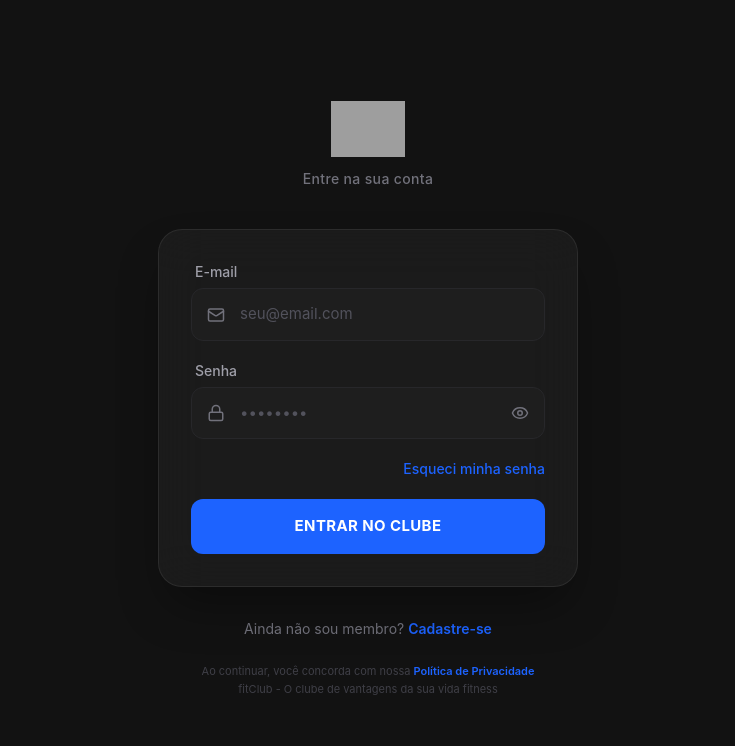
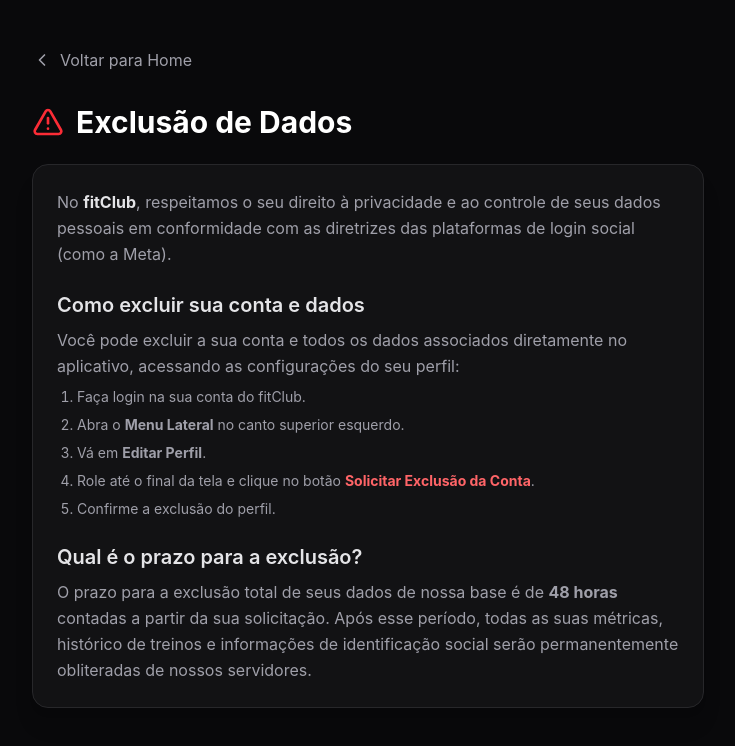
Before and after one commit to andrebalasini/fitClub, a React (Vite) app: page /excluir-dados in a window 1280 px wide. Before the commit this address led to /login. Shown: the top 746 px of the page, without its empty margins (272-1007 px from the left). Built offline with nearby package versions, Linux system fonts and the light colour scheme; grey boxes are pictures that could not be loaded.

Commit message:
exclusao de conta

```diff
--- a/src/App.tsx
+++ b/src/App.tsx
@@ -13,6 +13,7 @@
 import { AuthLogin } from './pages/AuthLogin';
 import { AuthSignUp } from './pages/AuthSignUp';
 import { PrivacyPolicy } from './pages/PrivacyPolicy';
+import { DataDeletion } from './pages/DataDeletion';
 import { Loader2 } from 'lucide-react';
 import type { ReactNode } from 'react';
 
@@ -59,6 +60,7 @@
       <Route path="/login" element={<PublicRoute><AuthLogin /></PublicRoute>} />
       <Route path="/auth/cadastro" element={<PublicRoute><AuthSignUp /></PublicRoute>} />
       <Route path="/privacidade" element={<PrivacyPolicy />} />
+      <Route path="/excluir-dados" element={<DataDeletion />} />
 
       {/* Protected full screen routes */}
       <Route path="/treino/novo" element={<ProtectedRoute><NewWorkout /></ProtectedRoute>} />
--- a/src/components/layout/SideMenu.tsx
+++ b/src/components/layout/SideMenu.tsx
@@ -1,10 +1,11 @@
-import { X, User, Settings, Trophy, LogOut, ChevronRight, MessageCircle, Info, CheckCircle2 } from 'lucide-react';
+import { X, User, Settings, Trophy, LogOut, ChevronRight, MessageCircle, Info, CheckCircle2, Trash2 } from 'lucide-react';
 import { cn } from '../../lib/utils';
 import { useNavigate } from 'react-router-dom';
 import { useAuth } from '../../contexts/AuthContext';
 import { useState, useEffect } from 'react';
 import { supabase } from '../../lib/supabase';
 import { getCurrentUserId } from '../../lib/auth';
+import { ConfirmDeleteModal } from '../ConfirmDeleteModal';
 
 interface SideMenuProps {
   isOpen: boolean;
@@ -28,6 +29,9 @@
   const [avatarUrl, setAvatarUrl] = useState('');
   const [avatarFile, setAvatarFile] = useState<File | null>(null);
   const [isSaving, setIsSaving] = useState(false);
+
+  const [isDeleteModalOpen, setIsDeleteModalOpen] = useState(false);
+  const [isDeletingAccount, setIsDeletingAccount] = useState(false);
 
   useEffect(() => {
     async function loadData() {
@@ -109,6 +113,27 @@
       alert('Erro ao salvar o perfil. Verifique sua conexão e tente novamente.');
     } finally {
       setIsSaving(false);
+    }
+  };
+
+  const handleDeleteAccount = async () => {
+    setIsDeletingAccount(true);
+    try {
+      const uid = getCurrentUserId();
+      if (!uid) throw new Error('Not logged in');
+
+      // Request deletion locally by flagging or storing it, or just sign out.
+      await supabase.from('profiles').update({ is_deleted: true }).eq('id', uid);
+
+      onClose();
+      await signOut();
+      navigate('/login', { replace: true });
+      window.location.reload();
+    } catch (e) {
+      console.error(e);
+      alert('Erro ao solicitar exclusão da conta. Tente novamente.');
+    } finally {
+      setIsDeletingAccount(false);
     }
   };
 
@@ -294,11 +319,32 @@
                 >
                   {isSaving ? 'Salvando...' : <><CheckCircle2 size={18} /> Salvar Alterações</>}
                 </button>
+
+                <div className="border-t border-zinc-800 my-2 pt-4">
+                  <button
+                    onClick={() => setIsDeleteModalOpen(true)}
+                    type="button"
+                    className="w-full bg-red-500/10 hover:bg-red-500/20 active:scale-95 transition-all text-red-500 font-bold py-3.5 rounded-xl flex items-center justify-center gap-2"
+                  >
+                    <Trash2 size={18} /> Solicitar Exclusão da Conta
+                  </button>
+                </div>
               </div>
             )}
           </div>
         </div>
       )}
+      {isDeleteModalOpen && (
+        <ConfirmDeleteModal
+          title="Excluir Conta?"
+          description="Sua conta e todos os dados associados serão removidos em até 48 horas. Você perderá seus pontos e histórico de treino."
+          onConfirm={handleDeleteAccount}
+          onCancel={() => setIsDeleteModalOpen(false)}
+          isDeleting={isDeletingAccount}
+          confirmText="Bloquear e Excluir"
+          actionLoadingText="Processando..."
+        />
+      )}
     </>
   );
 }
--- /dev/null
+++ b/src/pages/DataDeletion.tsx
@@ -0,0 +1,52 @@
+import { ChevronLeft, AlertTriangle } from 'lucide-react';
+import { useNavigate } from 'react-router-dom';
+
+export function DataDeletion() {
+  const navigate = useNavigate();
+
+  return (
+    <div className="min-h-screen bg-[#09090b] text-zinc-300 px-6 py-12 font-sans flex flex-col">
+      <div className="max-w-2xl mx-auto w-full">
+        <button
+          onClick={() => navigate('/')}
+          className="flex items-center gap-2 text-zinc-400 hover:text-white transition-all active:scale-95 mb-8"
+        >
+          <ChevronLeft size={20} />
+          Voltar para Home
+        </button>
+
+        <div className="flex items-center gap-3 mb-6">
+          <AlertTriangle size={32} className="text-red-500" />
+          <h1 className="text-3xl font-bold text-white">Exclusão de Dados</h1>
+        </div>
+
+        <div className="space-y-6 text-zinc-400 leading-relaxed bg-[#121214] border border-[#27272a] rounded-2xl p-6 shadow-xl">
+          <p>
+            No <strong className="text-zinc-200">fitClub</strong>, respeitamos o seu direito à privacidade e ao controle de seus dados pessoais em conformidade com as diretrizes das plataformas de login social (como a Meta).
+          </p>
+
+          <section className="space-y-2">
+            <h2 className="text-xl font-semibold text-zinc-200">Como excluir sua conta e dados</h2>
+            <p>
+              Você pode excluir a sua conta e todos os dados associados diretamente no aplicativo, acessando as configurações do seu perfil:
+            </p>
+            <ol className="list-decimal pl-5 space-y-2 text-sm mt-2">
+              <li>Faça login na sua conta do fitClub.</li>
+              <li>Abra o <strong>Menu Lateral</strong> no canto superior esquerdo.</li>
+              <li>Vá em <strong>Editar Perfil</strong>.</li>
+              <li>Role até o final da tela e clique no botão <strong className="text-red-400">Solicitar Exclusão da Conta</strong>.</li>
+              <li>Confirme a exclusão do perfil.</li>
+            </ol>
+          </section>
+
+          <section className="space-y-2">
+            <h2 className="text-xl font-semibold text-zinc-200">Qual é o prazo para a exclusão?</h2>
+            <p>
+              O prazo para a exclusão total de seus dados de nossa base é de <strong>48 horas</strong> contadas a partir da sua solicitação. Após esse período, todas as suas métricas, histórico de treinos e informações de identificação social serão permanentemente obliteradas de nossos servidores.
+            </p>
+          </section>
+        </div>
+      </div>
+    </div>
+  );
+}
```
